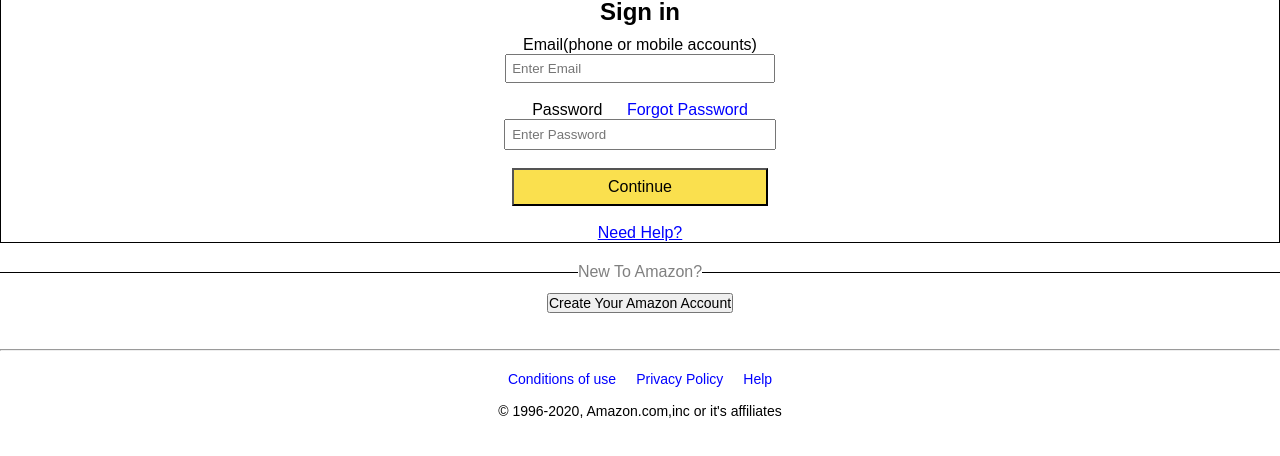
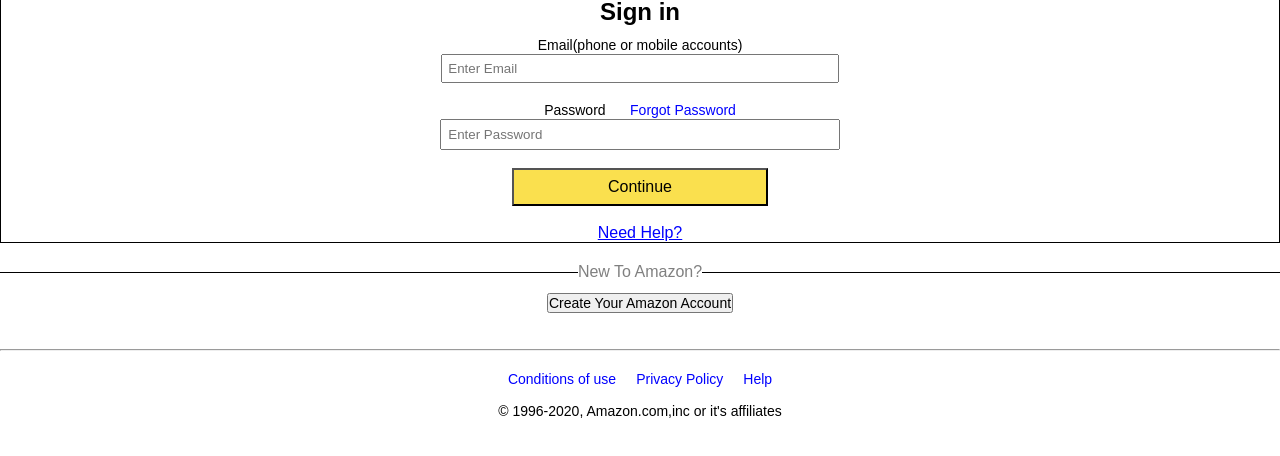
Before and after one commit to MasonBercier/Amazon-Like, a plain HTML site: page index.html in a window 1280 px wide. Shown: the part 116-572 px from the top of the page. Drawn offline with Linux system fonts and the light colour scheme.

Commit message:
third adjust

```diff
--- a/style.css
+++ b/style.css
@@ -22,13 +22,22 @@
 }
 
 .email-form{
-    width: 20%;
+    width: 30%;
     padding: 5px;
 }
 
 .password-form{
-    width: 20%;
+    width: 30%;
     padding: 6px;
+}
+
+.email-label{
+    font-size: 14px;
+}
+
+.password-label{
+    font-size: 14px;
+    display: inline;
 }
 
 .forgot{
@@ -36,6 +45,7 @@
     padding-left: 20px;
     color: blue;
     text-decoration: none;
+    font-size: 14px;
 }
 
 .help{
```
